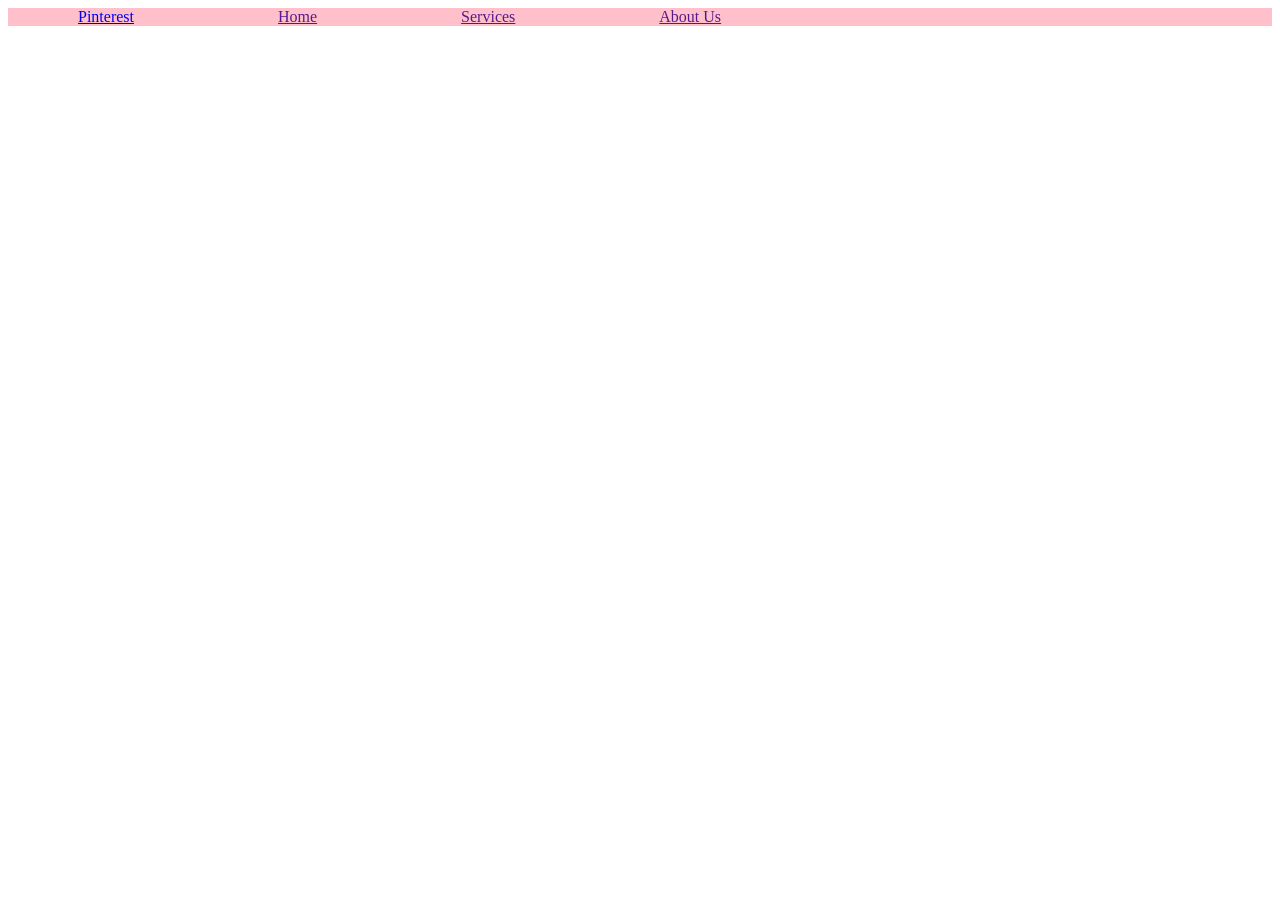
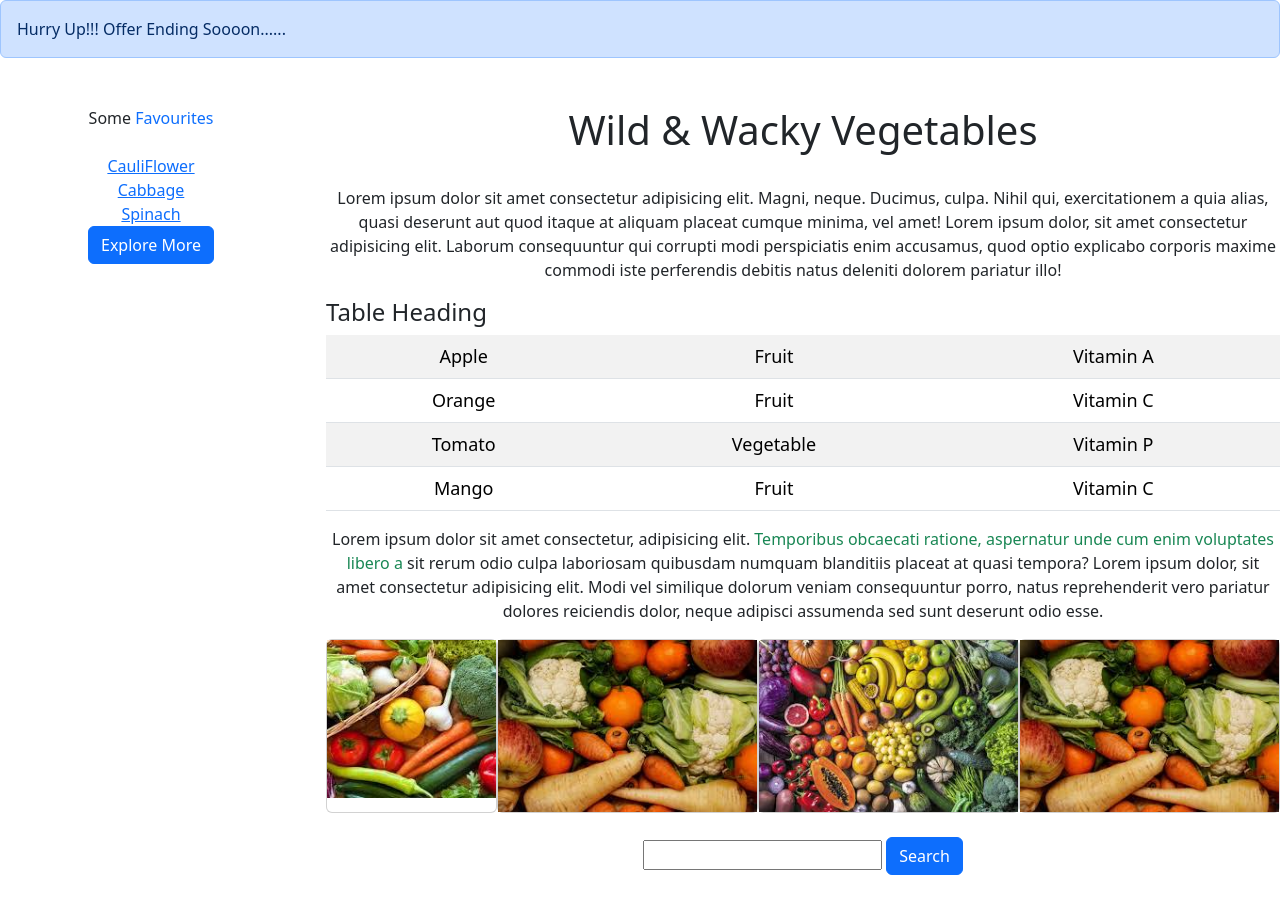
Before and after one commit to AniketSaboo/PAAS, a website: page public/index.html in a window 1280 px wide. Before the commit the page ends 800 px from the top, so only its background shows below. Drawn offline with nearby package versions, Linux system fonts and the light colour scheme.

Commit message:
Add files via upload

```diff
--- a/public/index.html
+++ b/public/index.html
@@ -1,29 +1,95 @@
 <!DOCTYPE html>
 <html lang="en">
-  <head>
-    <meta charset="UTF-8" />
-    <meta name="viewport" content="width=device-width, initial-scale=1.0" />
+<head>
+    <meta charset="UTF-8">
+    <meta name="viewport" content="width=device-width, initial-scale=1.0">
     <title>Document</title>
-    <link rel="stylesheet" href="style2.css" />
-    <script
-      src="https://cdn.jsdelivr.net/npm/@popperjs/core@2.11.8/dist/umd/popper.min.js"
-      integrity="sha384-I7E8VVD/ismYTF4hNIPjVp/Zjvgyol6VFvRkX/vR+Vc4jQkC+hVqc2pM8ODewa9r"
-      crossorigin="anonymous"
-    ></script>
-    <script
-      src="https://cdn.jsdelivr.net/npm/bootstrap@5.3.3/dist/js/bootstrap.min.js"
-      integrity="sha384-0pUGZvbkm6XF6gxjEnlmuGrJXVbNuzT9qBBavbLwCsOGabYfZo0T0to5eqruptLy"
-      crossorigin="anonymous"
-    ></script>
-  </head>
-  <body>
-    <nav class="navbar bg-body-tertiary">
-      <div class="container">
-        <a href="#">Pinterest</a>
-        <a href="">Home</a>
-        <a href="">Services</a>
-        <a href="">About Us</a>
-      </div>
-    </nav>
-  </body>
+    <link rel="stylesheet" href="https://cdn.jsdelivr.net/npm/bootstrap@5.3.3/dist/css/bootstrap.min.css">
+    <link rel="stylesheet" href="	https://cdn.jsdelivr.net/npm/bootstrap@5.3.3/dist/js/bootstrap.bundle.min.js">
+    <link rel="stylesheet" href="style.css">
+</head>
+<body>
+    <div class="alert alert-primary">Hurry Up!!! Offer Ending Soooon......</div>
+    <div class="text-center mt-5">
+        <div class="row">
+            <div class="col col-3">
+                <div class="text-center">Some <span class="text-primary">Favourites</span></div>
+                <div class="text-center">
+                    <br>
+                    <a href="">CauliFlower</a> <br>
+                    <a href="">Cabbage</a><br>
+                    <a href="">Spinach</a><br>
+                </div>
+                <div class="text-center">
+                    <button class="btn btn-primary">Explore More</button>
+                </div>
+            </div>
+            <div class="col col-9">
+                <div class="heading1">
+
+                    <h1><span>Wild & Wacky Vegetables</span></h1>
+                </div>
+                <br>
+                <p>Lorem ipsum dolor sit amet consectetur adipisicing elit. Magni, neque. Ducimus, culpa. Nihil qui, exercitationem a quia alias, quasi deserunt aut quod itaque at aliquam placeat cumque minima, vel amet! Lorem ipsum dolor, sit amet consectetur adipisicing elit. Laborum consequuntur qui corrupti modi perspiciatis enim accusamus, quod optio explicabo corporis maxime commodi iste perferendis debitis natus deleniti dolorem pariatur illo!</p>
+
+                <div class=" text-start ms-0">
+
+                    <h4>Table Heading</h4>
+                </div>
+                <table class="table table-striped" style="font-family:system-ui, -apple-system, BlinkMacSystemFont, 'Segoe UI', Roboto, Oxygen, Ubuntu, Cantarell, 'Open Sans', 'Helvetica Neue', sans-serif; font-size: large;text-decoration: dashed ;" >
+                    <tr class="tr1">
+                        <td>Apple</td>
+                        <td>Fruit</td>
+                        <td>Vitamin A</td>
+                    </tr>
+                    <tr class="tr2">
+                        <td>Orange</td>
+                        <td>Fruit</td>
+                        <td>Vitamin C</td>
+                    </tr>
+                    <tr class="tr3">
+                        <td>Tomato</td>
+                        <td>Vegetable</td>
+                        <td>Vitamin P</td>
+                    </tr>
+                    <tr class="tr4">
+                        <td>Mango</td>
+                        <td>Fruit</td>
+                        <td>Vitamin C</td>
+                    </tr>
+                </table>
+                <p>Lorem ipsum dolor sit amet consectetur, adipisicing elit. <span class="text-success" style="text-decoration: dotted; ">
+
+                Temporibus obcaecati ratione, aspernatur unde cum enim voluptates libero a </span> sit rerum odio culpa laboriosam quibusdam numquam blanditiis placeat at quasi tempora?
+                    Lorem ipsum dolor, sit amet consectetur adipisicing elit. Modi vel similique dolorum veniam consequuntur porro, natus reprehenderit vero pariatur dolores reiciendis dolor, neque adipisci assumenda sed sunt deserunt odio esse.
+                </p>
+                <div class="text-center d-flex flex-row">
+                    <div class="card">
+                        <img src="/images/download.jpeg" alt="">
+                    </div>
+                    <div class="card">
+                        <img src="/images/images (1).jpeg" alt="">
+                    </div>
+                    <div class="card">
+                        <img src="/images/images.jpeg" alt="">
+                    </div>
+                    <div class="card">
+                        <img src="/images/images (1).jpeg" alt="">
+
+                    </div>
+                </div>
+
+                <div>
+                    <div class="text-center my-4">
+                        <input type="text"> <button class="btn btn-primary">Search</button>
+                    </div>
+
+
+                </div>
+
+
+            </div>
+        </div>
+    </div>
+</body>
 </html>
--- /dev/null
+++ b/public/style.css
@@ -0,0 +1,22 @@
+.heading1:hover{
+    background-color: peachpuff;
+    color: white;
+    font-style: italic;
+    font-family: cursive;
+}
+
+td:hover{
+    background-color: skyblue;
+}
+.btn:hover:hover{
+    background-color: white;
+    color: blue;
+
+}
+img:hover{
+    padding: 0;
+    margin: 0;
+    width: 35vw;
+    height: 35vh;
+    align-items: center;
+}
```
Also changed, not shown: server.js (+12 -12 lines), images/download.jpeg (added), images/images (1).jpeg (added), images/images.jpeg (added), 1 other file.
